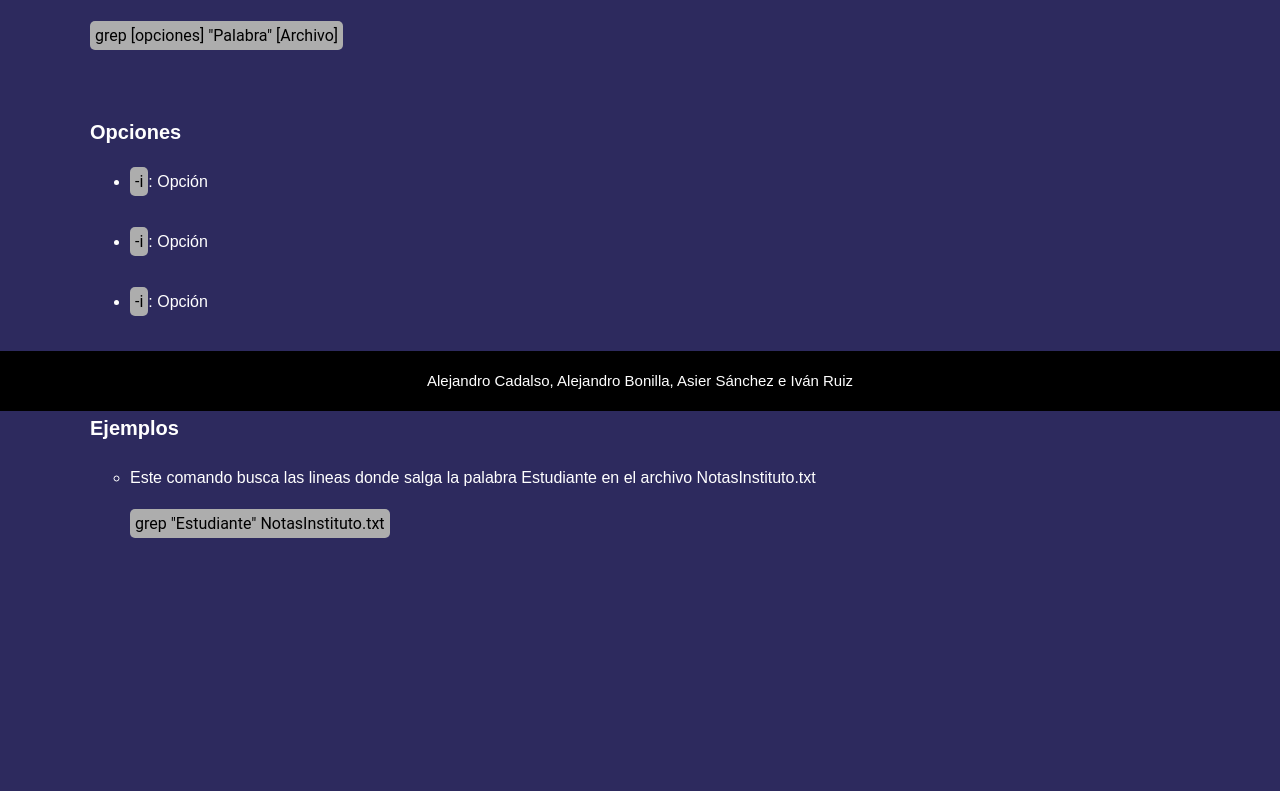
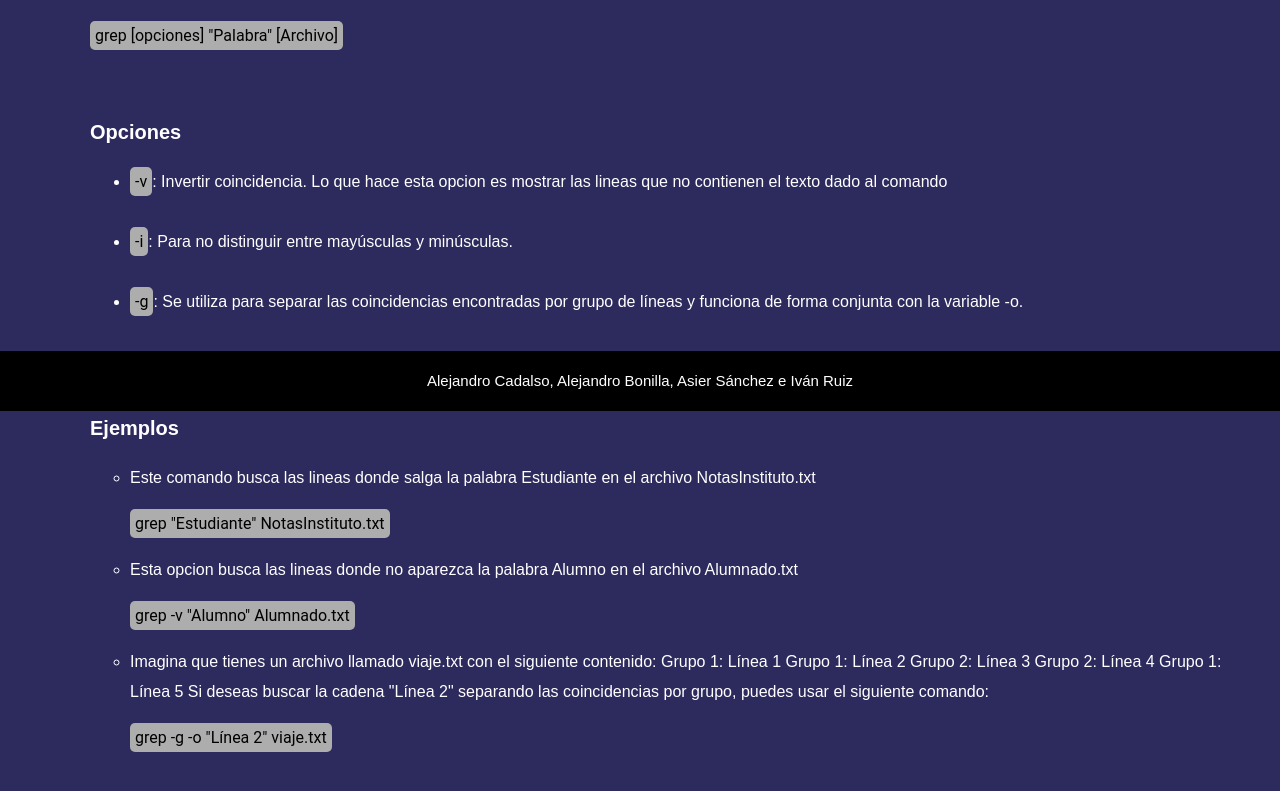
Before and after one commit to AsierSanchez9/ComandosLinux, a plain HTML site: page Comandos/grep.html in a window 1280 px wide. Shown: the part 389-1180 px from the top of the page. Drawn offline with Linux system fonts and the light colour scheme.

Commit message:
grep terminao

```diff
--- a/Comandos/grep.html
+++ b/Comandos/grep.html
@@ -58,21 +58,36 @@
                <!-- Opciones -->
                 <p class="boxTitle"> <strong>Opciones</strong></p>
                 <ul>
-                    <li> <span>-i</span>: Opción</li> <br>
-                    <li> <span>-i</span>: Opción</li> <br>
-                    <li> <span>-i</span>: Opción</li> <br>
+                    <li> <span>-v</span>: Invertir coincidencia. Lo que hace esta opcion es mostrar las lineas que no contienen el texto dado al comando</li><br>
+                    <li> <span>-i</span>: Para no distinguir entre mayúsculas y minúsculas.</li> <br>
+                    <li> <span>-g</span>: Se utiliza para separar las coincidencias encontradas por grupo de líneas y funciona de forma conjunta con la variable -o.</li> <br>
                 </ul>
 
                 <br>
 
                 <!-- Ejemplos -->
                 <p class="boxTitle"> <strong>Ejemplos</strong></p>
-                <ol style="list-style: circle;">
+                <ul style="list-style: circle;">
                     <li>
                         <p>Este comando busca las lineas donde salga la palabra Estudiante en el archivo NotasInstituto.txt</p>
                         <p><span>grep "Estudiante" NotasInstituto.txt</span></p>
                     </li>
+                    <li>
+                        <p>Esta opcion busca las lineas donde no aparezca la palabra Alumno en el archivo Alumnado.txt</p>
+                        <p><span>grep -v "Alumno" Alumnado.txt</span></p>
+                    </li>
+                    <li>
+                        <p>Imagina que tienes un archivo llamado viaje.txt con el siguiente contenido: Grupo 1: Línea 1
+                            Grupo 1: Línea 2
+                            Grupo 2: Línea 3
+                            Grupo 2: Línea 4
+                            Grupo 1: Línea 5
+                            Si deseas buscar la cadena "Línea 2" separando las coincidencias por grupo, puedes usar el siguiente comando:</p>
+                        <p><span>grep -g -o "Línea 2" viaje.txt</span></p>
+                    </li>
                 </ol>
+
+                </ul>
             </div>
             <br> <br> <br> <br> <br> <br> <br> <br> <br>
         </main>
```
